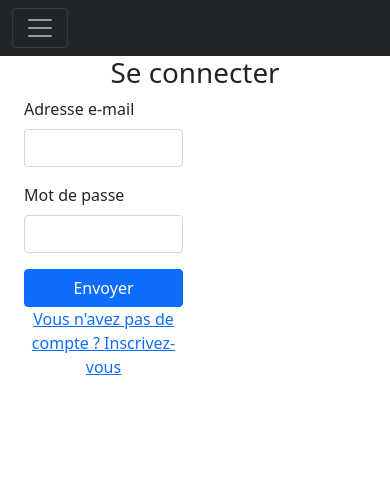
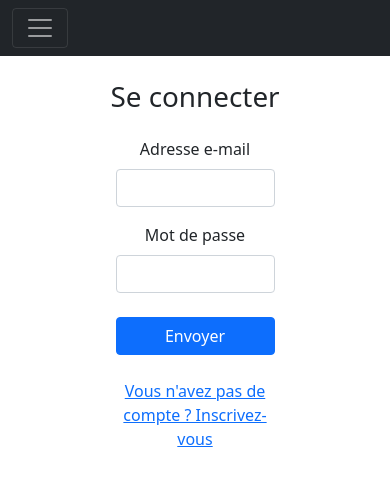
Before and after one commit to NassimTaoussi/Blog, a PHP site: template template/sign_in.html.twig in a window 390 px wide. Shown: the top 486 px of the page. Run offline with PHP 8.4, Linux system fonts and the light colour scheme; the template is opened without the code that fills it, so the values that code supplies are empty; some libraries are stand-ins or nearby versions.

Commit message:
style: responsive

```diff
--- a/template/sign_in.html.twig
+++ b/template/sign_in.html.twig
@@ -5,21 +5,21 @@
 {% block body %}
 
     {% if session.user.valid == 1 %}
-        <p>Vous êtes déjà connecter, souhaitez vous vous déconnecter ?</p>
-        <button type="submit" class="btn btn-danger" name="disconnect" value="Deconnexion"><a href="/disconnect">Deconnexion</a></button>
+        <p class="mt-4 fs-3">Vous êtes déjà connecter, souhaitez vous vous déconnecter ?</p>
+        <button type="submit" class="btn btn-danger mt-3" name="disconnect" value="Deconnexion"><a href="/disconnect" class="text-decoration-none text-light">Deconnexion</a></button>
 
     {% else %}
         <div class="container">
             <div class="row">
-                <h1 class="text-center">Se connecter</h1>
+                <h1 class="text-center mt-4">Se connecter</h1>
             </div>
         </div>
 
         <section class="container" id="signInForm">
-            <div class="row">
+            <div class="row d-flex justify-content-center text-center">
                 <div class="col-6 justify-content-center">
                     <form method="POST" action="">
-                        <div class="mb-3">
+                        <div class="mb-3 mt-3">
                             <label for="email" class="form-label">Adresse e-mail</label>
                             <input type="email" class="form-control" name="email" id="email" value="{{ app.request.parameter.get("email")|default('') }}">
                         </div>
@@ -35,7 +35,7 @@
                             <p>{{errors.password}}</p>
                         {% endif %}
 
-                        <div class="text-center">
+                        <div class="text-center mt-4">
                             <button type="submit" class="col-12 btn btn-primary">Envoyer</button>
                         <div>
                     </form>
@@ -47,8 +47,9 @@
                             <p>Le mot de passe n'est pas bon</p>
                     {% endif %}
 
-
-                    <a href="register">Vous n'avez pas de compte ? Inscrivez-vous</a>
+                    <div class="mt-4">
+                        <a href="register">Vous n'avez pas de compte ? Inscrivez-vous</a>
+                    <div>
 
                 </div>
             </div>
```
Also changed, not shown: template/home.html.twig (+5 -5 lines), template/register.html.twig (+4 -4 lines).
